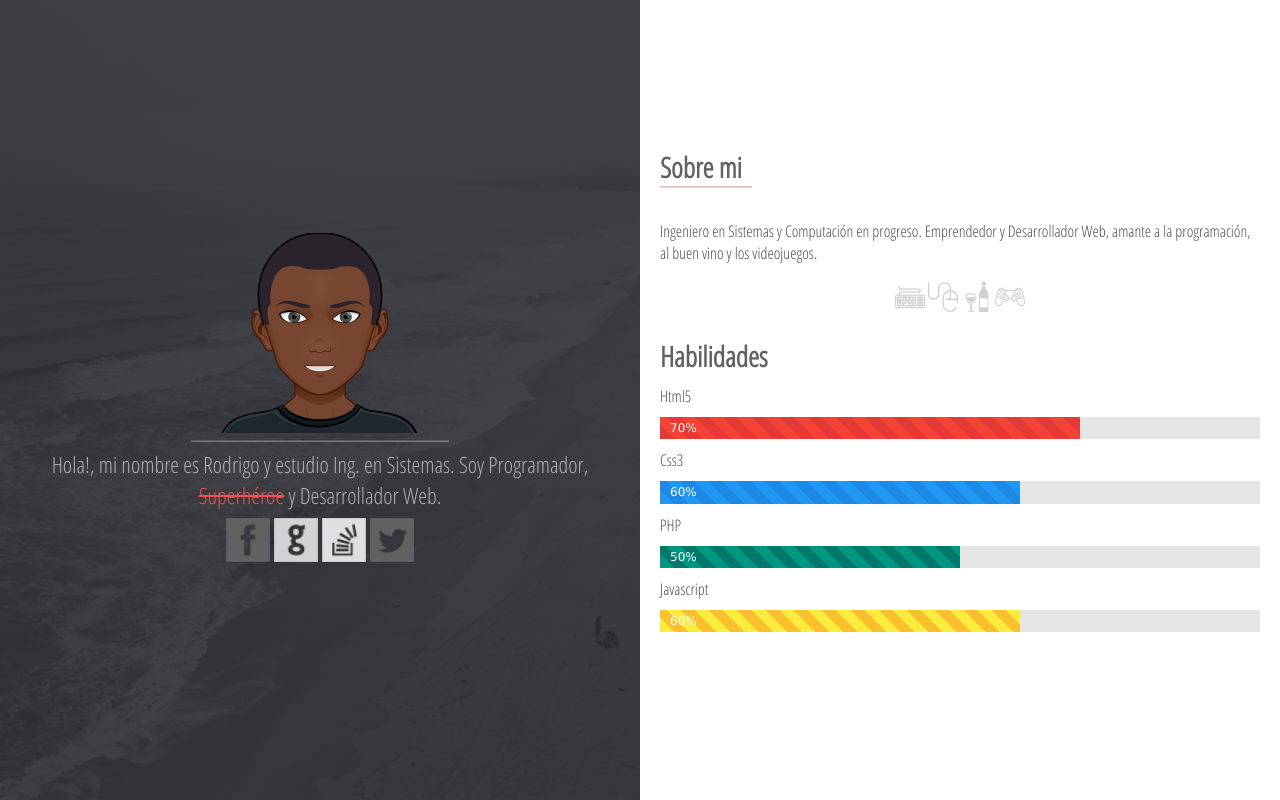
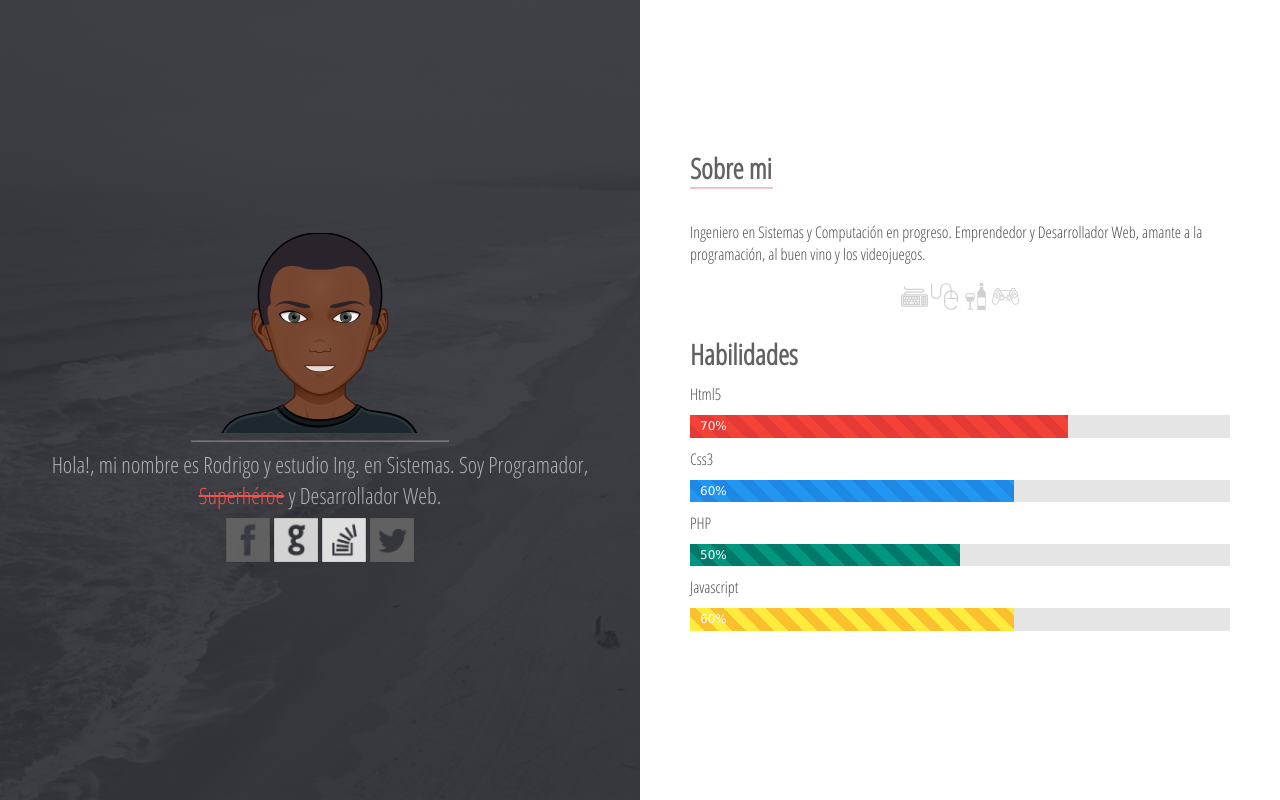
Before and after one commit to Rodrigo-ACMurillo/Rodrigo-ACMurillo.github.io, a PHP site: page / in a window 1280 px wide. Run offline with PHP 8.4, Linux system fonts and the light colour scheme.

Commit message:
Cambios links
Atribuciones establecidas, cambios padding contenido derecho.

```diff
--- a/css/estilos.css
+++ b/css/estilos.css
@@ -27,7 +27,7 @@ html, body {
 
 /* Estilos para columna izquierda */
 .izquierda {
-	/* Fondo de imagen tomada de: */
+	/* Fondo de imagen tomada de: https://rpk.io */
 	background:linear-gradient(rgba(44,45,51,0.9), rgba(44,45,51,0.9)),url(../img/home-bg.jpg) no-repeat;
 	background-size:cover, cover;
 	/* Flexbox */
@@ -241,7 +241,8 @@ img.social:hover {
 
 /* Estilos para columna derecha */
 .derecha {
-	padding: 20px;
+	margin: auto;
+	padding: 50px;
 	display: -webkit-flex;
 	display: -ms-flexbox;
 	display: flex;
```
